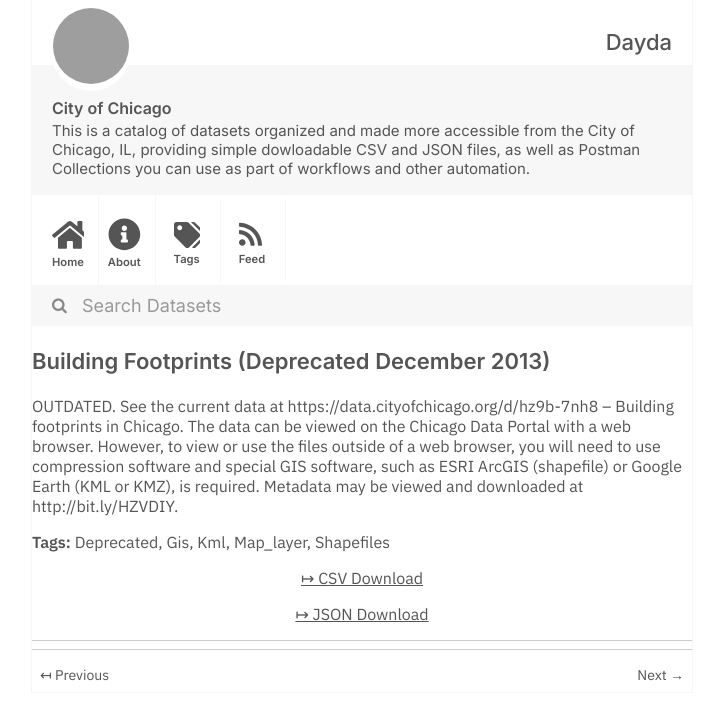
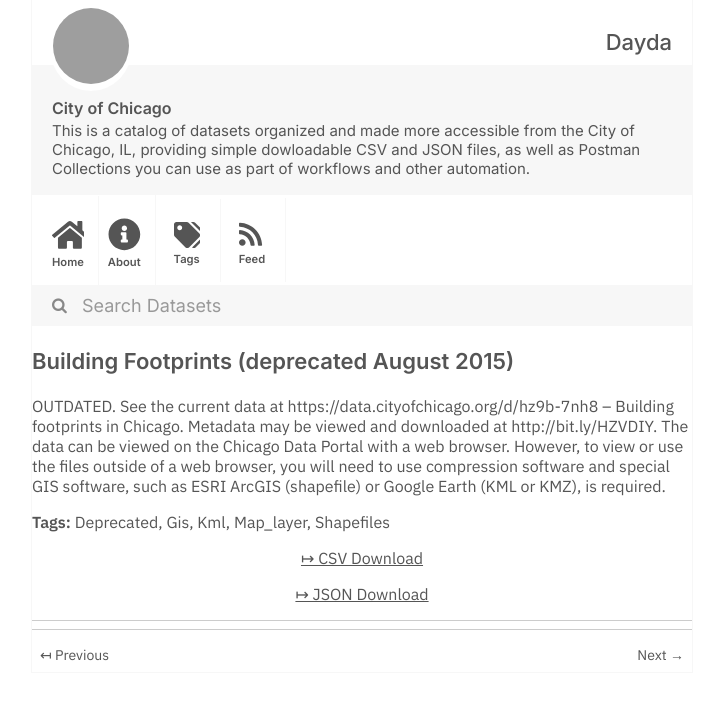
Before and after one commit to dayda-entities/city-of-chicago, a Jekyll site: the page built from _posts/2020-11-10-building-footprints-deprecated.md, in a window 1280 px wide, cut to the strip 0-720 px from the top of the page. Shown: the whole strip, without its empty margins (278-997 px from the left). Built offline with Jekyll 4.4.1, drawn with Linux system fonts in a browser that asks for light colours; part of the change alters nothing that is shown; grey boxes are pictures that could not be loaded.

```diff
--- a/_posts/2020-11-10-building-footprints-deprecated.md
+++ b/_posts/2020-11-10-building-footprints-deprecated.md
@@ -1,7 +1,7 @@
 ---
-title: Building Footprints (Deprecated December 2013)
-created: '2020-11-10T16:54:28.443280'
-modified: '2020-11-10T16:54:28.443287'
+title: Building Footprints (deprecated August 2015)
+created: '2020-11-10T16:55:17.750355'
+modified: '2020-11-10T16:55:17.750365'
 state: active
 type: dataset
 tags:
@@ -13,10 +13,10 @@ tags:
 groups:
   - Local Government
 csv_url: >-
-  https://data.cityofchicago.org/api/views/tf32-rk4u/rows.csv?accessType=DOWNLOAD
+  https://data.cityofchicago.org/api/views/vmwt-djju/rows.csv?accessType=DOWNLOAD
 json_url: >-
-  https://data.cityofchicago.org/api/views/tf32-rk4u/rows.json?accessType=DOWNLOAD
+  https://data.cityofchicago.org/api/views/vmwt-djju/rows.json?accessType=DOWNLOAD
 layout: post
 
 ---
-OUTDATED. See the current data at https://data.cityofchicago.org/d/hz9b-7nh8 -- Building footprints in Chicago. The data can be viewed on the Chicago Data Portal with a web browser. However, to view or use the files outside of a web browser, you will need to use compression software and special GIS software, such as ESRI ArcGIS (shapefile) or Google Earth (KML or KMZ), is required. Metadata may be viewed and downloaded at http://bit.ly/HZVDIY.
+OUTDATED. See the current data at https://data.cityofchicago.org/d/hz9b-7nh8 -- Building footprints in Chicago. Metadata may be viewed and downloaded at http://bit.ly/HZVDIY. The data can be viewed on the Chicago Data Portal with a web browser. However, to view or use the files outside of a web browser, you will need to use compression software and special GIS software, such as ESRI ArcGIS (shapefile) or Google Earth (KML or KMZ), is required.
```
